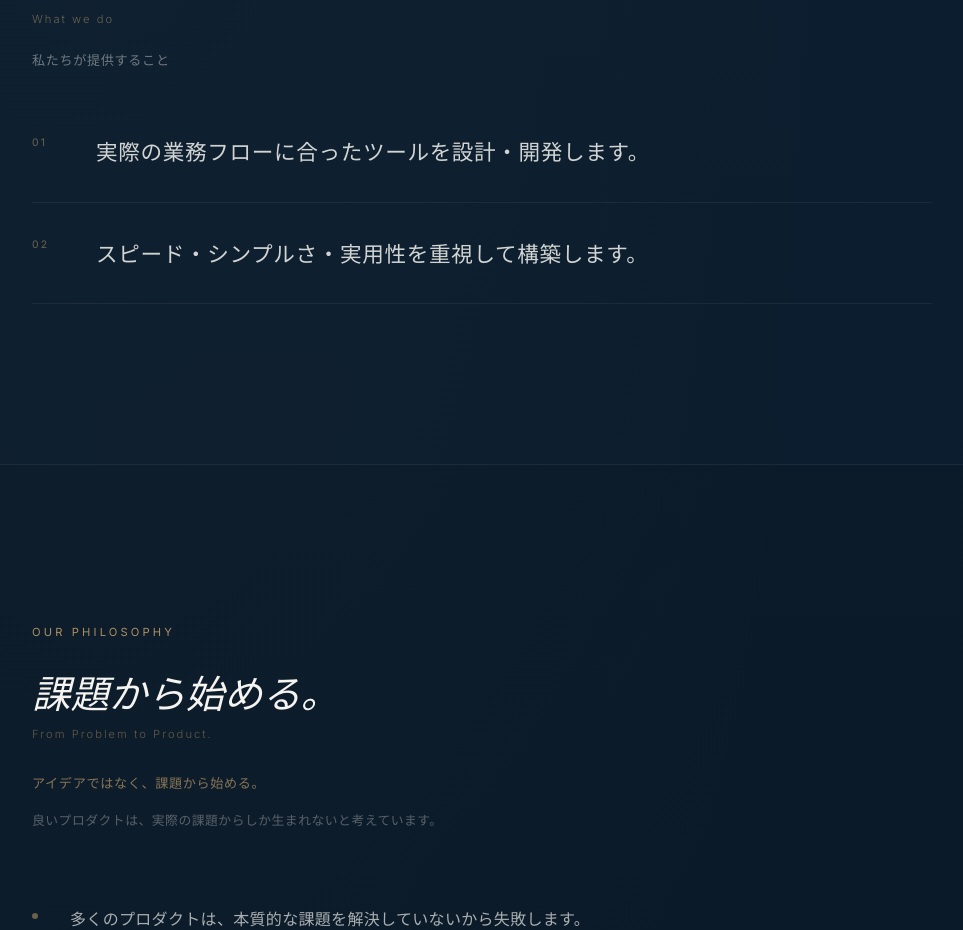
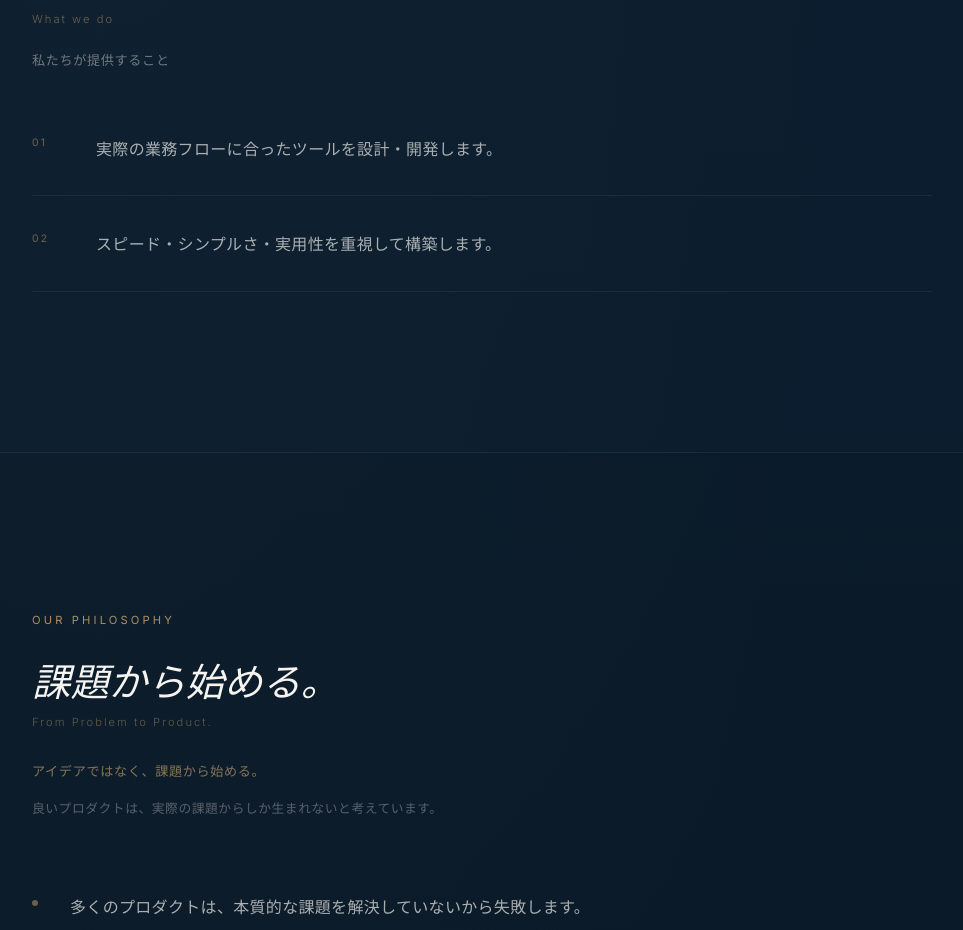
Before and after one commit to phanthyuu-hue/dexter-co-site, a Next.js app: page /about in a window 1280 px wide. Shown: the part 1083-2013 px from the top of the page, without its empty margins (158-1121 px from the left). Built offline with nearby package versions, Linux system fonts and the light colour scheme; a web font is replaced by a local one.

Commit message:
fix: about What we do本文をPhilosophyと統一

```diff
--- a/app/about/page.tsx
+++ b/app/about/page.tsx
@@ -289,11 +289,11 @@ function WhatWeDo() {
               <p
                 style={{
                   fontFamily: "var(--font-noto)",
-                  fontSize: "clamp(1rem, 2.5vw, 1.35rem)",
-                  fontWeight: 500,
-                  color: "rgba(245,244,240,0.85)",
-                  lineHeight: 1.7,
-                  letterSpacing: "0.03em",
+                  fontSize: "1rem",
+                  fontWeight: 300,
+                  color: "rgba(245,244,240,0.68)",
+                  lineHeight: 1.9,
+                  letterSpacing: "0.02em",
                 }}
               >
                 {item}
```
